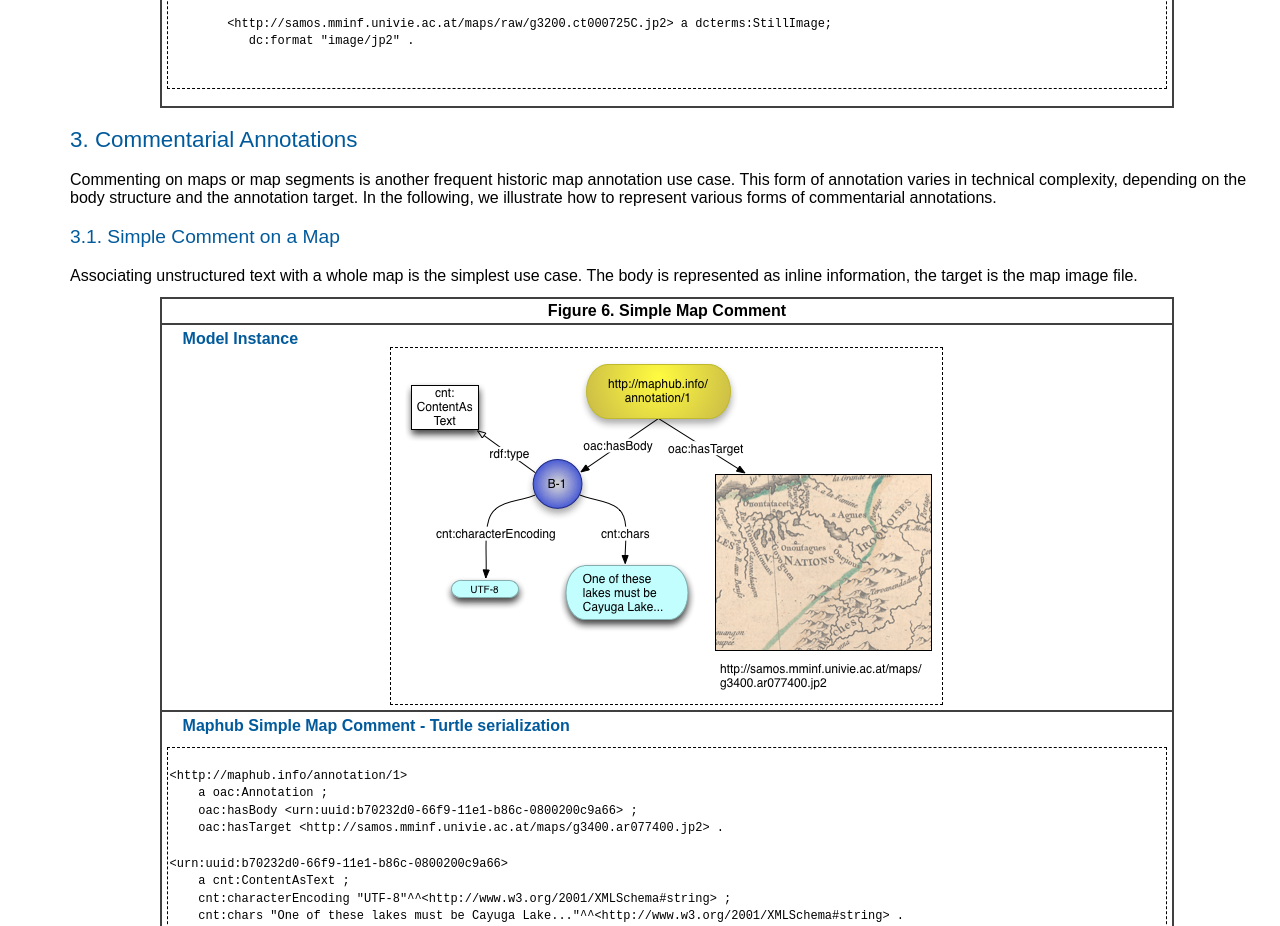
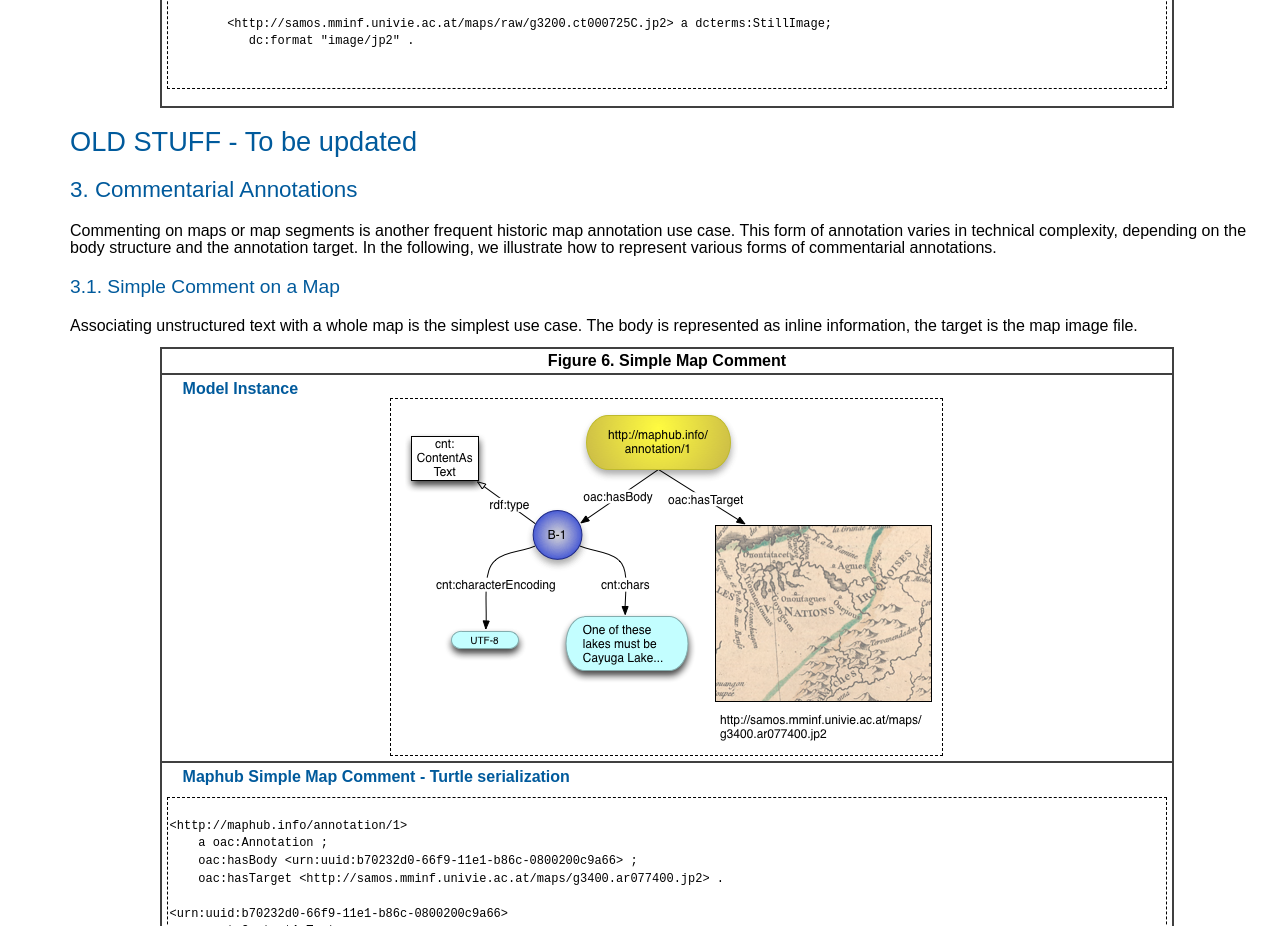
Before and after one commit to maphub/api, a plain HTML site: page index.html in a window 1280 px wide. Shown: the part 3759-4685 px from the top of the page. Drawn offline with Linux system fonts and the light colour scheme; files whose address does not match are found by name.

Commit message:
added status marker

```diff
--- a/index.html
+++ b/index.html
@@ -222,6 +222,8 @@ Scholars who study these maps often want to take notes on certain maps or map re
     </tr>
 </tbody></table>
 </center>
+
+<h1>OLD STUFF - To be updated</h1>
 
 <!-- COMMENTARIAL ANNOTATIONS -->
 
```
